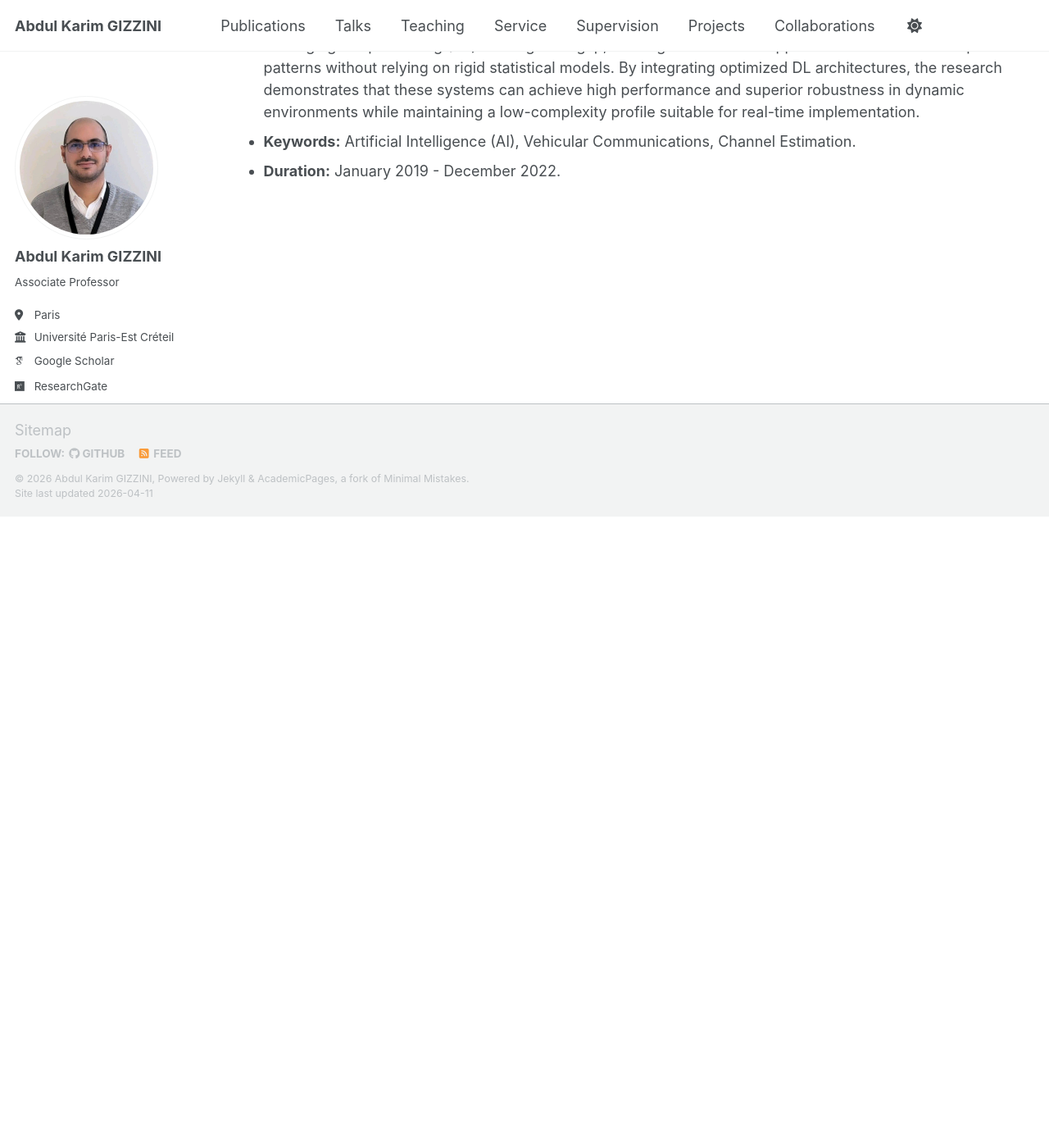
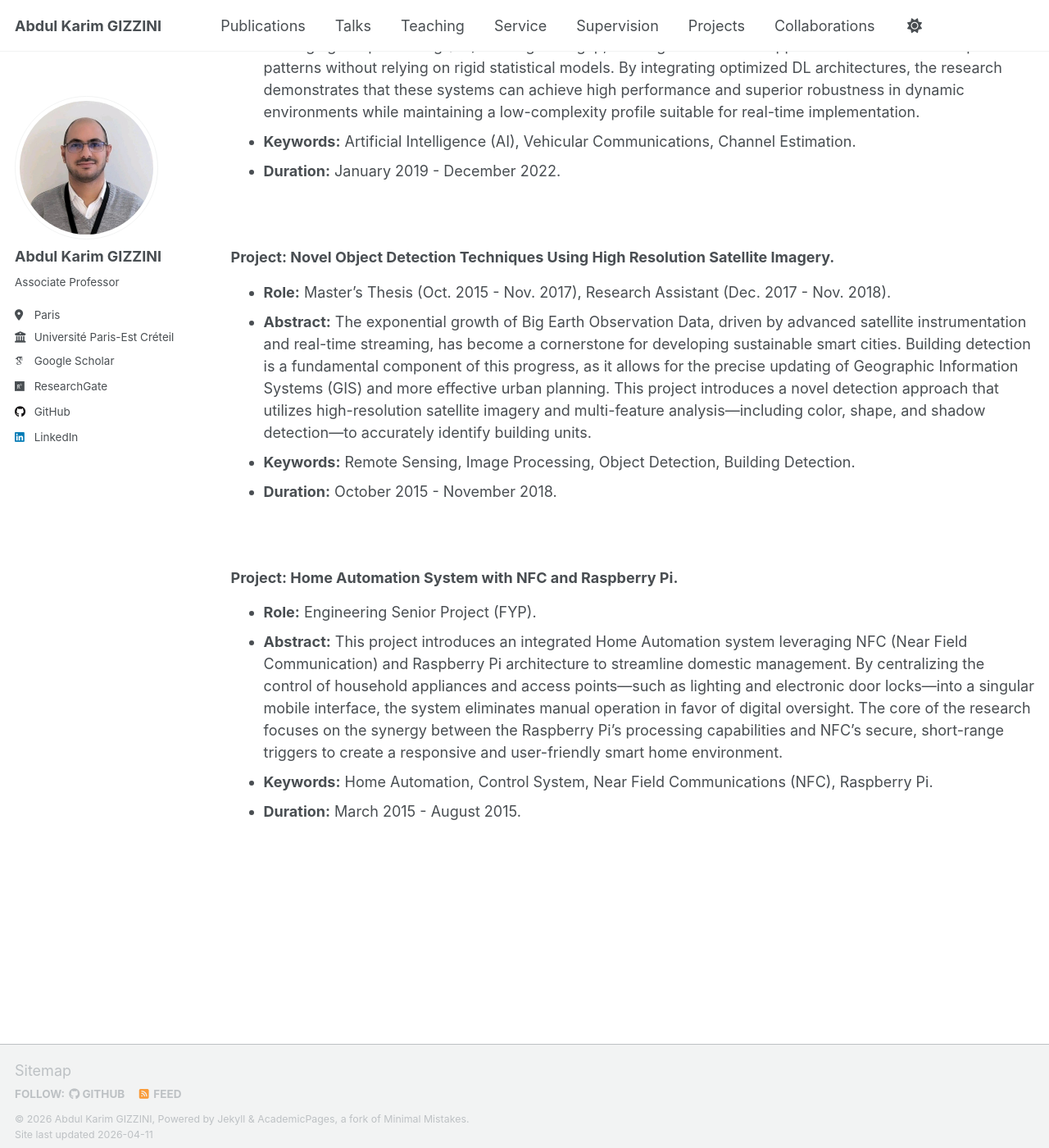
Before and after one commit to abdulkarimgizzini/abdulkarimgizzini-website, a Jekyll site: the page built from _pages/projects.md, in a window 1280 px wide and 1400 px high, scrolled down 1293 px. Shown: the whole window at 82% size. Built offline with Jekyll 4.4.1, drawn with Linux system fonts in a browser that asks for light colours; some web fonts are replaced; a script that is not in the unit is left out; before the commit the page ends 1923 px from its top, so only the background shows below that.

Commit message:
Update projects.md

```diff
--- a/_pages/projects.md
+++ b/_pages/projects.md
@@ -34,3 +34,25 @@
 * **Abstract:** The rapid evolution of wireless communications is essential for intelligent transportation, yet the high mobility of vehicular environments creates significant reliability challenges due to time-varying channels and the Doppler effect. Traditional channel estimation methods often struggle in these scenarios, as they are either too computationally complex for real-time use or too simplistic to remain robust. This thesis proposes leveraging Deep Learning (DL) to bridge this gap, offering a data-driven approach that identifies complex patterns without relying on rigid statistical models. By integrating optimized DL architectures, the research demonstrates that these systems can achieve high performance and superior robustness in dynamic environments while maintaining a low-complexity profile suitable for real-time implementation.
 * **Keywords:** Artificial Intelligence (AI), Vehicular Communications, Channel Estimation.
 * **Duration:** January 2019 - December 2022.
+
+<br/>
+
+
+### Project: Novel Object Detection Techniques Using High Resolution Satellite Imagery.
+
+* **Role:** Master's Thesis (Oct. 2015 - Nov. 2017), Research Assistant (Dec. 2017 - Nov. 2018).
+* **Abstract:** The exponential growth of Big Earth Observation Data, driven by advanced satellite instrumentation and real-time streaming, has become a cornerstone for developing sustainable smart cities. Building detection is a fundamental component of this progress, as it allows for the precise updating of Geographic Information Systems (GIS) and more effective urban planning. This project introduces a novel detection approach that utilizes high-resolution satellite imagery and multi-feature analysis—including color, shape, and shadow detection—to accurately identify building units.
+* **Keywords:** Remote Sensing, Image Processing, Object Detection, Building Detection.
+* **Duration:** October 2015 - November 2018.
+
+
+
+<br/>
+
+
+### Project: Home Automation System with NFC and Raspberry Pi.
+
+* **Role:** Engineering Senior Project (FYP).
+* **Abstract:** This project introduces an integrated Home Automation system leveraging NFC (Near Field Communication) and Raspberry Pi architecture to streamline domestic management. By centralizing the control of household appliances and access points—such as lighting and electronic door locks—into a singular mobile interface, the system eliminates manual operation in favor of digital oversight. The core of the research focuses on the synergy between the Raspberry Pi’s processing capabilities and NFC’s secure, short-range triggers to create a responsive and user-friendly smart home environment.
+* **Keywords:** Home Automation, Control System, Near Field Communications (NFC), Raspberry Pi.
+* **Duration:** March 2015 - August 2015.
```
